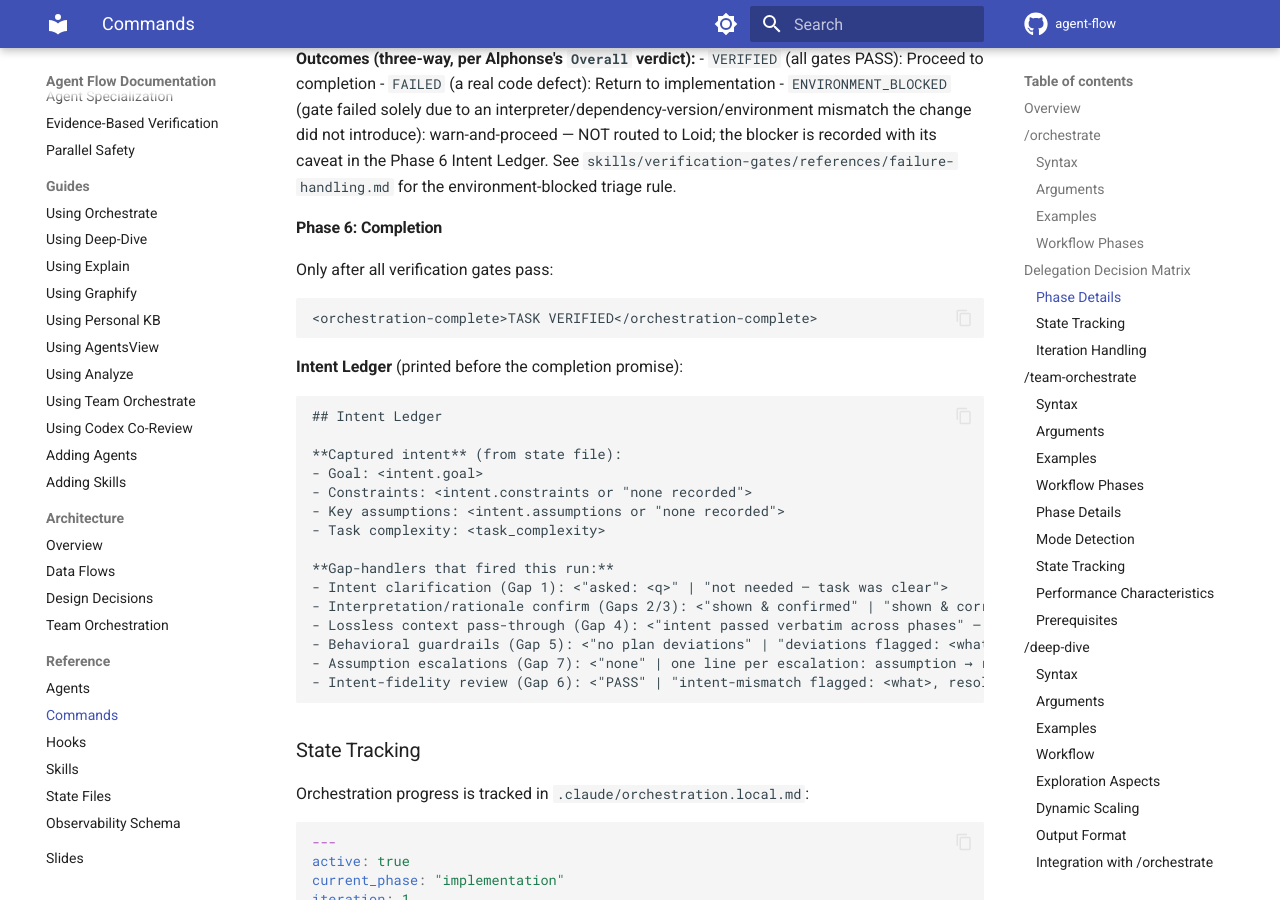
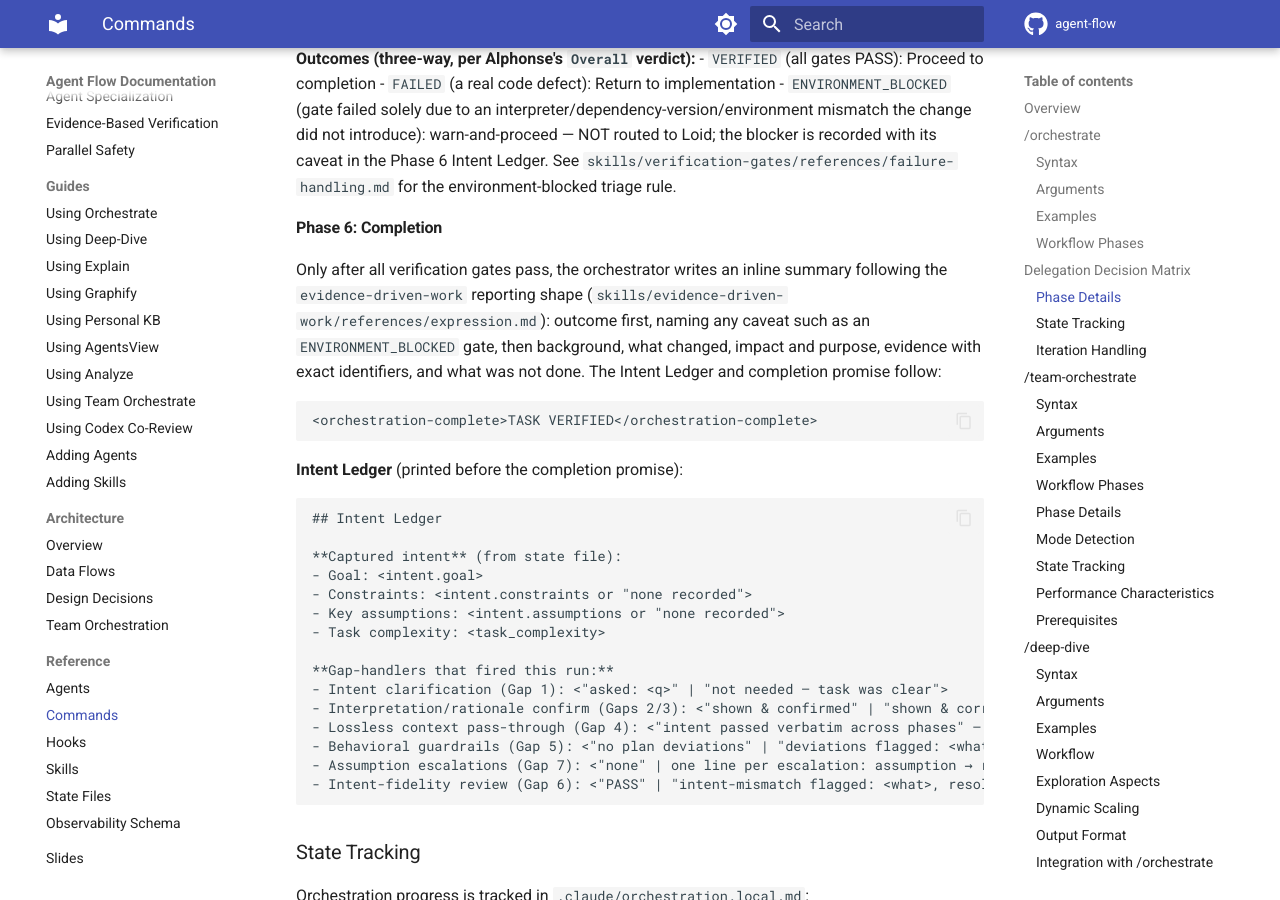
Before and after one commit to josix/agent-flow, an MkDocs documentation site: the page built from docs/reference/commands.md, in a window 1280 px wide and 900 px high, scrolled down 6267 px. Built offline with MkDocs 1.6.1 and Material for MkDocs 9.7.7, drawn with Linux system fonts in a browser that asks for light colours; comment, search, counter and statistics services are not loaded.

Commit message:
fix: keep subagent verdict lines in place and sync Phase 6 reference doc
Lawliet and Alphonse put their verdict last, but the skill said it comes
first. Reword the skill, expression.md, CHANGELOG and skills reference so
the verdict keeps its position, and describe the Phase 6 summary shape in
docs/reference/commands.md.

Co-Authored-By: Claude Opus 5.5 <noreply@anthropic.com>

````diff
--- a/docs/reference/commands.md
+++ b/docs/reference/commands.md
@@ -229,7 +229,7 @@ See [State Files Reference](state-files.md#research-localmd) for the full frontm
 
 #### Phase 6: Completion
 
-Only after all verification gates pass:
+Only after all verification gates pass, the orchestrator writes an inline summary following the `evidence-driven-work` reporting shape (`skills/evidence-driven-work/references/expression.md`): outcome first, naming any caveat such as an `ENVIRONMENT_BLOCKED` gate, then background, what changed, impact and purpose, evidence with exact identifiers, and what was not done. The Intent Ledger and completion promise follow:
 
 ```
 <orchestration-complete>TASK VERIFIED</orchestration-complete>
````
Also changed, not shown: CHANGELOG.md (+1 -1 lines), docs/reference/skills.md (+1 -1 lines), skills/evidence-driven-work/SKILL.md (+1 -1 lines), skills/evidence-driven-work/references/expression.md (+1 -1 lines).
